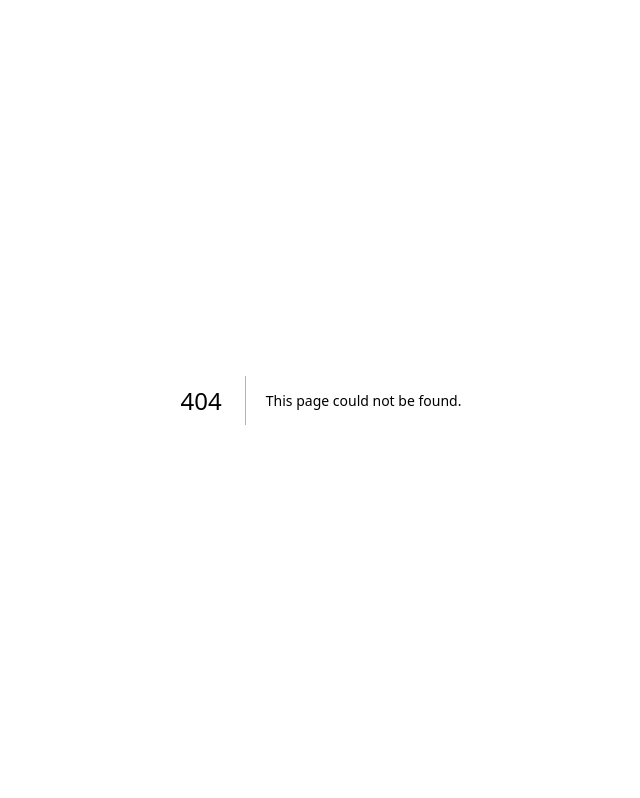
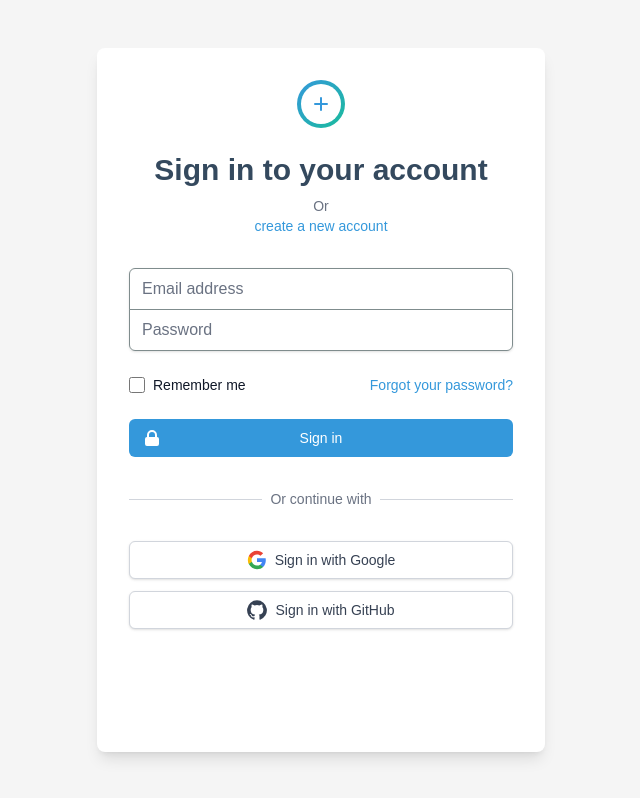
Before and after one commit to arshedgithub/Rio-Pets-Frontend, a Next.js app: page /login in a window 1280 px wide. Before the commit this address had no page. Shown: the whole page, without its empty margins (319-959 px from the left). Built offline with nearby package versions, Linux system fonts and the light colour scheme.

Commit message:
adding login page

```diff
--- /dev/null
+++ b/app/login/page.tsx
@@ -0,0 +1,159 @@
+"use client";
+
+import { useState } from 'react';
+import Link from 'next/link';
+import Image from 'next/image';
+import { colors } from '@/lib/theme/colors';
+
+export default function LoginPage() {
+    const [email, setEmail] = useState('');
+    const [password, setPassword] = useState('');
+    const [rememberMe, setRememberMe] = useState(false);
+
+    const handleSubmit = (e: React.FormEvent) => {
+        e.preventDefault();
+        // Handle login logic here
+        console.log({ email, password, rememberMe });
+    };
+
+    return (
+        <div className="min-h-screen flex bg-[#f5f5f5] py-12 px-4 sm:px-6 lg:px-8">
+            <div className="max-w-md w-full mx-auto space-y-8 bg-white p-8 rounded-lg shadow-lg">
+
+                {/* Logo and Header */}
+                <div className="text-center">
+                    <div className="mx-auto h-12 w-12 relative">
+                        <div className="absolute inset-0 rounded-full" style={{ background: `linear-gradient(135deg, ${colors.primary.main}, ${colors.accent.features})` }}></div>
+                        <div className="absolute inset-1 bg-white rounded-full flex items-center justify-center">
+                            <svg xmlns="http://www.w3.org/2000/svg" className="h-6 w-6" fill="none" viewBox="0 0 24 24" stroke={colors.primary.main}>
+                                <path strokeLinecap="round" strokeLinejoin="round" strokeWidth={2} d="M12 6v6m0 0v6m0-6h6m-6 0H6" />
+                            </svg>
+                        </div>
+                    </div>
+                    <h2 className="mt-6 text-3xl font-extrabold text-[#34495e]">Sign in to your account</h2>
+                    <p className="mt-2 text-sm text-gray-500">
+                        Or
+                        <br />
+                        <Link href="/register" className="font-normal" style={{ color: colors.primary.main }}>
+                            create a new account
+                        </Link>
+                    </p>
+                </div>
+
+                {/* Login Form */}
+                <form className="mt-8 space-y-6" onSubmit={handleSubmit}>
+                    <div className="rounded-md shadow-sm -space-y-px">
+                        <div>
+                            <label htmlFor="email-address" className="sr-only">Email address</label>
+                            <input
+                                id="email-address"
+                                name="email"
+                                type="email"
+                                autoComplete="email"
+                                required
+                                className="appearance-none rounded-none relative block w-full px-3 py-2 border border-gray-300 placeholder-gray-500 text-gray-900 rounded-t-md focus:outline-none focus:ring-2 focus:z-10 focus:ring-opacity-50"
+                                style={{
+                                    borderColor: colors.neutral.lightText
+                                }}
+                                placeholder="Email address"
+                                value={email}
+                                onChange={(e) => setEmail(e.target.value)}
+                            />
+                        </div>
+                        <div>
+                            <label htmlFor="password" className="sr-only">Password</label>
+                            <input
+                                id="password"
+                                name="password"
+                                type="password"
+                                autoComplete="current-password"
+                                required
+                                className="appearance-none rounded-none relative block w-full px-3 py-2 border border-gray-300 placeholder-gray-500 text-gray-900 rounded-b-md focus:outline-none focus:ring-2 focus:z-10 focus:ring-opacity-50"
+                                style={{
+                                    borderColor: colors.neutral.lightText,
+                                }}
+                                placeholder="Password"
+                                value={password}
+                                onChange={(e) => setPassword(e.target.value)}
+                            />
+                        </div>
+                    </div>
+
+                    <div className="flex items-center justify-between">
+                        <div className="flex items-center">
+                            <input
+                                id="remember-me"
+                                name="remember-me"
+                                type="checkbox"
+                                className="h-4 w-4 rounded"
+                                style={{ color: colors.primary.main }}
+                                checked={rememberMe}
+                                onChange={(e) => setRememberMe(e.target.checked)}
+                            />
+                            <label htmlFor="remember-me" className="ml-2 block text-sm text-gray-900">
+                                Remember me
+                            </label>
+                        </div>
+
+                        <div className="text-sm">
+                            <a href="#" className="font-medium" style={{ color: colors.primary.main }}>
+                                Forgot your password?
+                            </a>
+                        </div>
+                    </div>
+
+                    <div>
+                        <button
+                            type="submit"
+                            className={`group relative w-full flex justify-center py-2 px-4 border border-transparent text-sm font-medium rounded-md text-white focus:outline-none focus:ring-2 focus:ring-offset-2 focus:ring-opacity-50`}
+                            style={{
+                                backgroundColor: colors.primary.main,
+                            }}
+                        >
+                            <span className="absolute left-0 inset-y-0 flex items-center pl-3">
+                                <svg className="h-5 w-5 text-white group-hover:text-white" xmlns="http://www.w3.org/2000/svg" viewBox="0 0 20 20" fill="currentColor" aria-hidden="true">
+                                    <path fillRule="evenodd" d="M5 9V7a5 5 0 0110 0v2a2 2 0 012 2v5a2 2 0 01-2 2H5a2 2 0 01-2-2v-5a2 2 0 012-2zm8-2v2H7V7a3 3 0 016 0z" clipRule="evenodd" />
+                                </svg>
+                            </span>
+                            Sign in
+                        </button>
+                    </div>
+                </form>
+
+                {/* Divider */}
+                <div className="relative">
+                    <div className="absolute inset-0 flex items-center">
+                        <div className="w-full border-t border-gray-300"></div>
+                    </div>
+                    <div className="relative flex justify-center text-sm">
+                        <span className="px-2 bg-white text-gray-500">Or continue with</span>
+                    </div>
+                </div>
+
+                {/* Social Login Buttons */}
+                <div className="flex flex-col space-y-3">
+                    <button
+                        className="flex items-center justify-center w-full px-4 py-2 border border-gray-300 rounded-md shadow-sm text-sm font-medium text-gray-700 bg-white hover:bg-gray-50"
+                    >
+                        <svg className="h-5 w-5 mr-2" viewBox="0 0 24 24" fill="currentColor">
+                            <path d="M22.56 12.25c0-.78-.07-1.53-.2-2.25H12v4.26h5.92c-.26 1.37-1.04 2.53-2.21 3.31v2.77h3.57c2.08-1.92 3.28-4.74 3.28-8.09z" fill="#4285F4" />
+                            <path d="M12 23c2.97 0 5.46-.98 7.28-2.66l-3.57-2.77c-.98.66-2.23 1.06-3.71 1.06-2.86 0-5.29-1.93-6.16-4.53H2.18v2.84C3.99 20.53 7.7 23 12 23z" fill="#34A853" />
+                            <path d="M5.84 14.09c-.22-.66-.35-1.36-.35-2.09s.13-1.43.35-2.09V7.07H2.18C1.43 8.55 1 10.22 1 12s.43 3.45 1.18 4.93l2.85-2.22.81-.62z" fill="#FBBC05" />
+                            <path d="M12 5.38c1.62 0 3.06.56 4.21 1.64l3.15-3.15C17.45 2.09 14.97 1 12 1 7.7 1 3.99 3.47 2.18 7.07l3.66 2.84c.87-2.6 3.3-4.53 6.16-4.53z" fill="#EA4335" />
+                        </svg>
+                        Sign in with Google
+                    </button>
+                    <button
+                        className="flex items-center justify-center w-full px-4 py-2 border border-gray-300 rounded-md shadow-sm text-sm font-medium text-gray-700 bg-white hover:bg-gray-50"
+                    >
+                        <svg className="h-5 w-5 mr-2" fill="currentColor" viewBox="0 0 20 20">
+                            <path fillRule="evenodd" d="M10 .333A9.911 9.911 0 0 0 6.866 19.65c.5.092.678-.215.678-.477 0-.237-.01-1.017-.014-1.845-2.757.6-3.338-1.169-3.338-1.169a2.627 2.627 0 0 0-1.1-1.451c-.9-.615.07-.603.07-.603a2.09 2.09 0 0 1 1.518 1.021 2.11 2.11 0 0 0 2.884.823c.044-.503.268-.973.63-1.325-2.2-.25-4.516-1.1-4.516-4.9A3.832 3.832 0 0 1 4.7 7.068a3.56 3.56 0 0 1 .095-2.623s.832-.266 2.726 1.016a9.409 9.409 0 0 1 4.962 0c1.89-1.282 2.717-1.016 2.717-1.016.366.83.402 1.768.1 2.623a3.827 3.827 0 0 1 1.02 2.659c0 3.807-2.319 4.644-4.525 4.889a2.366 2.366 0 0 1 .673 1.834c0 1.326-.012 2.394-.012 2.72 0 .263.18.572.681.475A9.911 9.911 0 0 0 10 .333Z" clipRule="evenodd" />
+                        </svg>
+                        Sign in with GitHub
+                    </button>
+                </div>
+
+            </div>
+        </div>
+    );
+}
```
